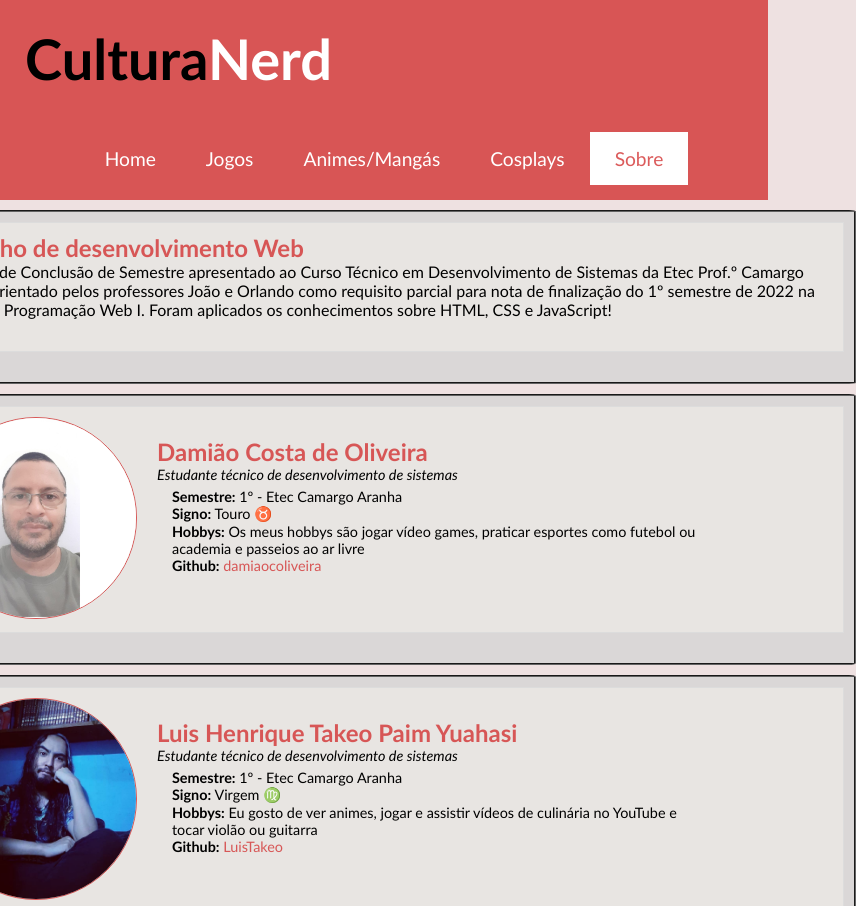
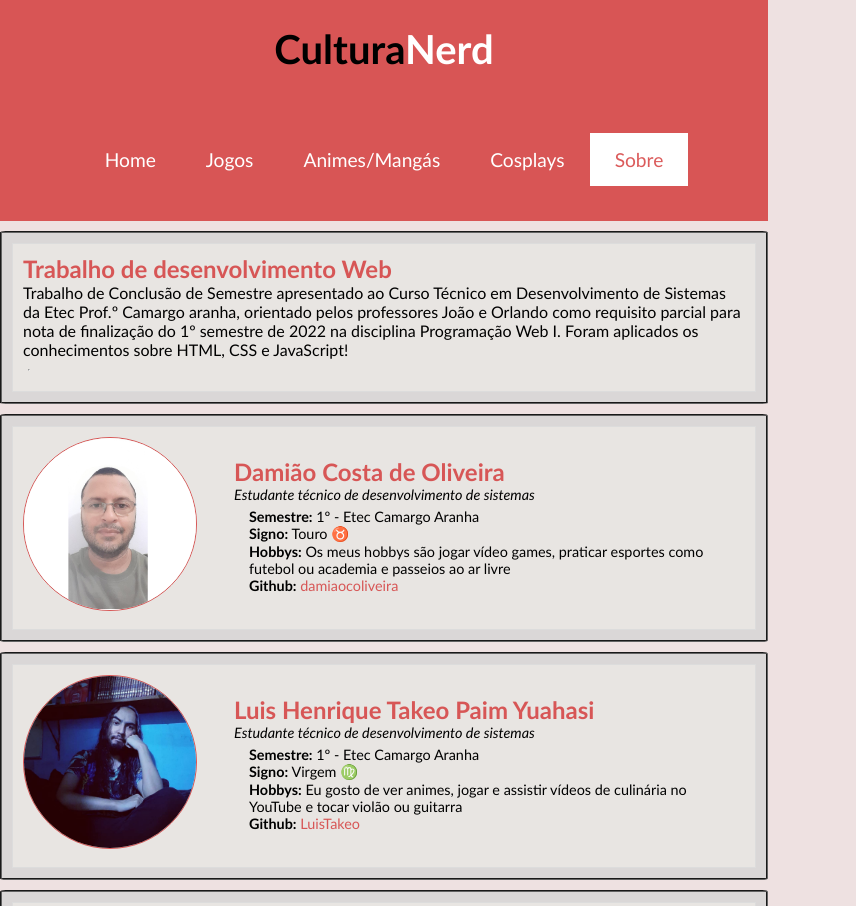
Before and after one commit to LuisTakeo/Projeto-Final-Web-I, a plain HTML site: page sobre.html in a window 768 px wide. Shown: the top 906 px of the page, 856 px wide, since content can reach past the window. Drawn offline with Linux system fonts and the light colour scheme.

Commit message:
Site sobre cultura nerd como conclusão de Programação Web I, 1o modulo de Desenvolvimento de Sistemas.

```diff
--- a/css/estilos.css
+++ b/css/estilos.css
@@ -58,13 +58,16 @@ body.sobre #cabecalho a#sobre {
 }
 #menu{
     max-width: 1080px;
-    margin: 0 auto;
+    margin: auto;
     display: flex;
     justify-content: center;
 }
 
 #logo, #menu {
     padding: 25px;
+}
+#logo{
+    margin: auto;
 }
 
 
@@ -158,20 +161,24 @@ a:hover, a:active {
 }
 
 .postagens-sobre{
-    width: 900px;
-    flex: 2 1 500px;
+    width: 80%;
+    max-width: 900px;
+    margin: auto;
+    flex: 2 1 400px;
     display: flex;
     justify-content: flex-start;
     align-items: flex-start;
     flex-wrap: wrap;
 }
 .postagem-sobre-texto{
+    width: 90%;
     max-width: 900px;
     padding: 20px;
-    flex: 4 1 400px;
+    flex: 1 1 400px;
 }
 .postagem-sobre-imagem img{
-    width: 200px;
+    width: 90%;
+    max-width: 200px;
     border: 1px groove rgba(211, 54, 54, 0.815);
     border-radius: 70%;
 }
@@ -218,18 +225,32 @@ ul {
     color: rgba(211, 54, 54, 0.815);
 }
 
-@media (max-width: 920px){
+@media screen and (min-width: 500px) and (max-width: 768px){
+    h1{
+        font-size: 2.5em;
+    }
     #area-lateral {
         width: 400px;
         margin: 10px 10px;
     }
-    #area-post-sobre {
-        width: 600px;
+    .postagem-sobre{
+        width: 80%;
+    }
+    #menu ul li{
+        margin: 20px auto;
+    }
 
-    }
 }
 
-@media (max-width: 700px){
+@media screen and (max-width: 500px){
+
+    h1{
+        font-size: 2.5em;
+    }
+    #menu ul{
+        flex-direction: column;
+        margin: auto;
+    }
 
     #menu ul li a:link, #cabecalho a:visited {
         font-size: 1.2em;
--- a/sobre.html
+++ b/sobre.html
@@ -4,6 +4,7 @@
 
     <title>Cultura Nerd - Página Inicial</title>
     <meta charset="utf-8">
+    <meta name="viewport" content="width=device-width, initial-scale=1.0">
     <link rel="stylesheet" type="text/css" href="./css/estilos.css">
 
 </head>
```
Also changed, not shown: animesMangas.html (+1 -0 lines), cosplays.html (+1 -0 lines), index.html (+2 -1 lines), jogos.html (+1 -0 lines).
